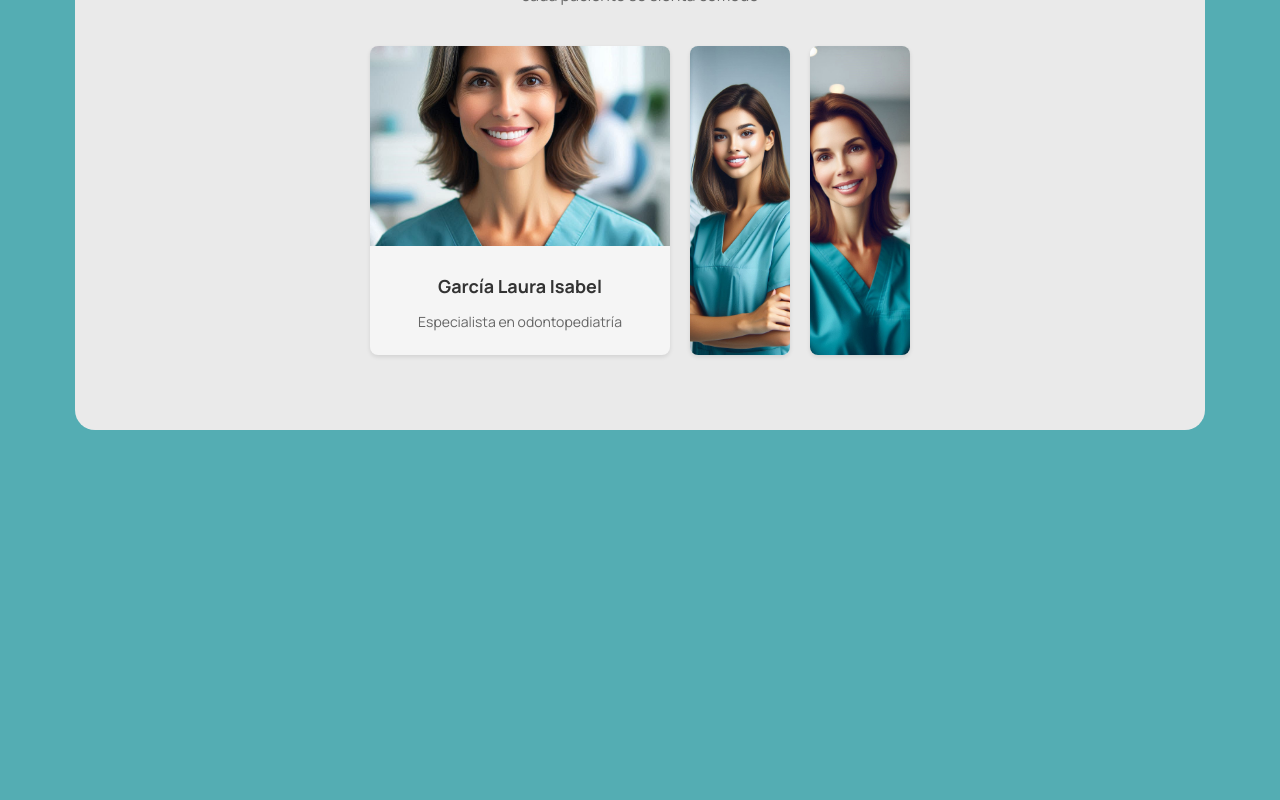
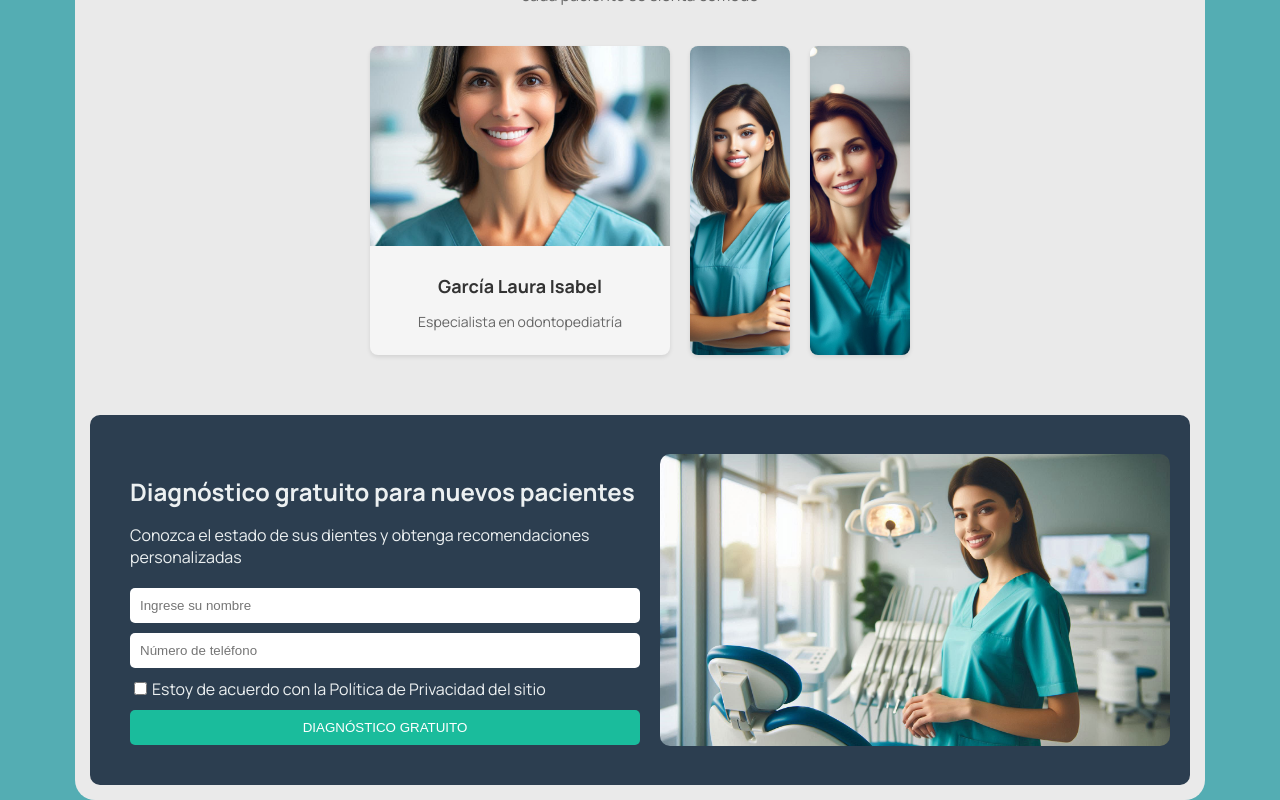
Before and after one commit to AngelGaitanG/arrua, an Angular app: page / in a window 1280 px wide. Shown: the part 2376-3176 px from the top of the page. Before the commit the page ends 2806 px from the top, so only its background shows below. Built offline with nearby package versions, Linux system fonts and the light colour scheme.

Commit message:
Add contact form layout and styles

```diff
--- a/src/app/app.component.html
+++ b/src/app/app.component.html
@@ -4,5 +4,6 @@
   <app-services></app-services>
   <app-about></app-about>
   <app-doctors></app-doctors>
+  <app-contact></app-contact>
   <!-- Otras secciones -->
 </div>
--- a/src/app/app.component.ts
+++ b/src/app/app.component.ts
@@ -6,12 +6,13 @@ import { ServicesComponent } from './features/services/services.component';
 import { CommonModule } from '@angular/common';
 import { AboutComponent } from './features/about/about.component';
 import { DoctorsComponent } from './features/doctors/doctors.component';
+import { ContactComponent } from './features/contact/contact.component';
 
 
 @Component({
   selector: 'app-root',
   standalone: true,
-  imports: [RouterOutlet, HeaderComponent, HeroComponent, ServicesComponent, CommonModule, AboutComponent, DoctorsComponent],
+  imports: [RouterOutlet, HeaderComponent, HeroComponent, ServicesComponent, CommonModule, AboutComponent, DoctorsComponent, ContactComponent],
   templateUrl: './app.component.html',
   styleUrl: './app.component.scss'
 })
--- /dev/null
+++ b/src/app/features/contact/contact.component.html
@@ -0,0 +1,18 @@
+<div class="contact-container">
+  <div class="info-section">
+    <h2>Diagnóstico gratuito para nuevos pacientes</h2>
+    <p>Conozca el estado de sus dientes y obtenga recomendaciones personalizadas</p>
+    <form>
+      <input type="text" placeholder="Ingrese su nombre" required>
+      <input type="tel" placeholder="Número de teléfono" required>
+      <div class="consent">
+        <input type="checkbox" id="consent" required>
+        <label for="consent">Estoy de acuerdo con la Política de Privacidad del sitio</label>
+      </div>
+      <button type="submit">DIAGNÓSTICO GRATUITO</button>
+    </form>
+  </div>
+  <div class="image-section">
+    <img src="assets/images/form.jpeg" alt="Doctor">
+  </div>
+</div>
--- /dev/null
+++ b/src/app/features/contact/contact.component.scss
@@ -0,0 +1,71 @@
+.contact-container {
+  display: flex;
+  background-color: #2c3e50;
+  color: #ecf0f1;
+  padding: 20px;
+  border-radius: 10px;
+  overflow: hidden;
+
+  .info-section {
+    flex: 1;
+    padding: 20px;
+
+    h2 {
+      font-size: 24px;
+      margin-bottom: 10px;
+    }
+
+    p {
+      margin-bottom: 20px;
+    }
+
+    form {
+      display: flex;
+      flex-direction: column;
+
+      input[type="text"],
+      input[type="tel"] {
+        padding: 10px;
+        margin-bottom: 10px;
+        border: none;
+        border-radius: 5px;
+      }
+
+      .consent {
+        display: flex;
+        align-items: center;
+        margin-bottom: 10px;
+
+        input[type="checkbox"] {
+          margin-right: 5px;
+        }
+      }
+
+      button {
+        padding: 10px;
+        background-color: #1abc9c;
+        color: #fff;
+        border: none;
+        border-radius: 5px;
+        cursor: pointer;
+        transition: background-color 0.3s;
+
+        &:hover {
+          background-color: #16a085;
+        }
+      }
+    }
+  }
+
+  .image-section {
+    flex: 1;
+    display: flex;
+    justify-content: center;
+    align-items: center;
+
+    img {
+      max-width: 100%;
+      border-radius: 10px;
+    }
+  }
+}
```
Also changed, not shown: src/app/features/contact/contact.component.ts (added, +12 -0 lines), src/assets/images/form.jpeg (added).
